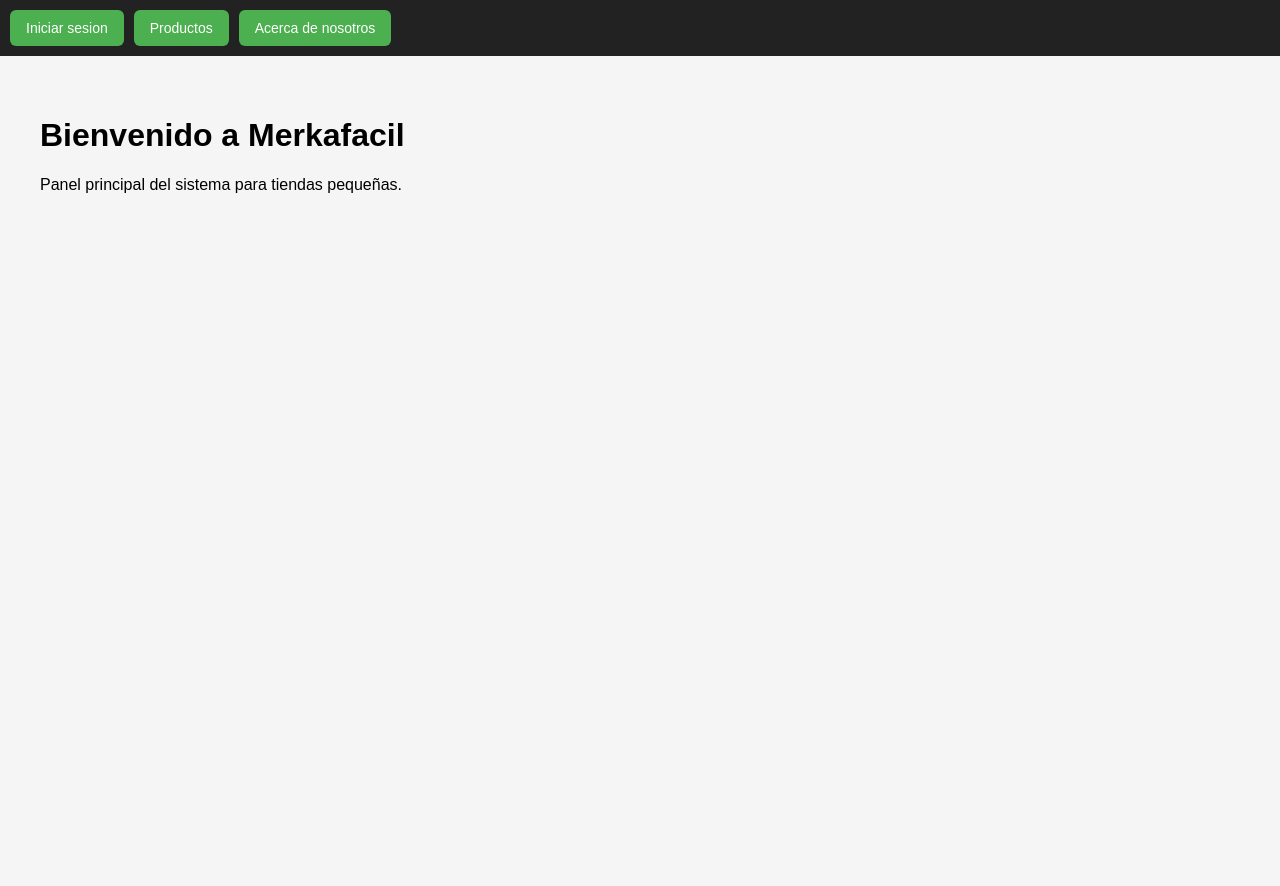
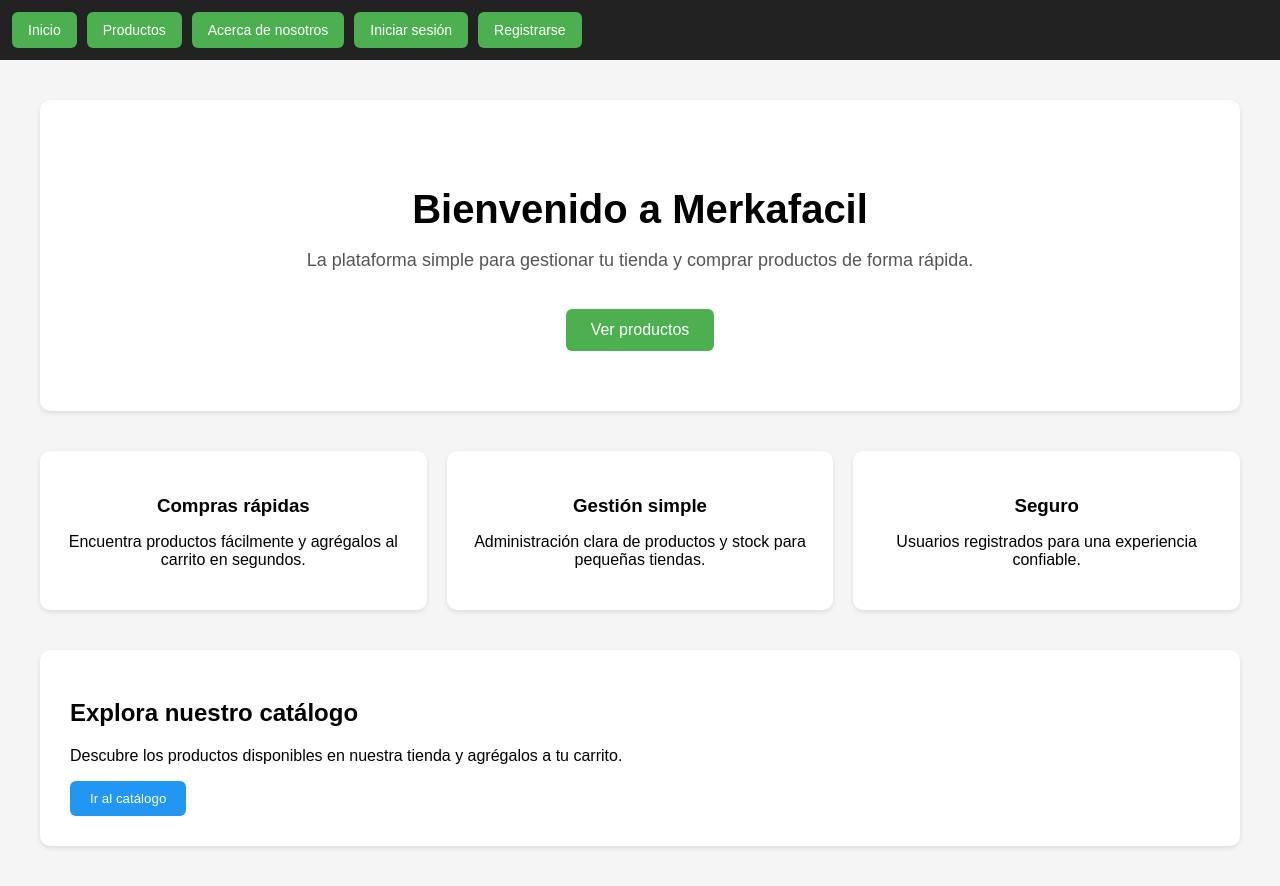
Before and after one commit to m1guel3agle/MerkaFacil, a Django app: page / in a window 1280 px wide. Before the commit the page ends 193 px from the top, so only its background shows below. Run offline with Django 5.2, Linux system fonts and the light colour scheme.

Commit message:
Front end y agrego de base.html
Se mejora la vista de home y se agrega base.html para tener un estandarizado en todas las templates

```diff
--- a/Merkafacil/settings.py
+++ b/Merkafacil/settings.py
@@ -128,3 +128,7 @@ import os
 
 MEDIA_URL = '/media/'
 MEDIA_ROOT = os.path.join(BASE_DIR, 'media')
+
+LOGIN_REDIRECT_URL = '/'
+LOGOUT_REDIRECT_URL = '/'
+LOGIN_URL = '/login/'
--- a/Merkafacil/urls.py
+++ b/Merkafacil/urls.py
@@ -19,12 +19,16 @@ from django.urls import path, include
 from django.conf import settings
 from django.conf.urls.static import static
 from django.urls import path, include
+from django.urls import path, include
+
 
 urlpatterns = [
     path("admin/", admin.site.urls),
     path("", include("core.urls")),
     path("productos/", include("productos.urls")),
     path("carrito/", include("carrito.urls")),
+    path('', include('core.urls')),
+
 ]
 
 if settings.DEBUG:
--- a/carrito/templates/carrito/carrito.html
+++ b/carrito/templates/carrito/carrito.html
@@ -1,4 +1,4 @@
-<h2>🛒 Tu carrito</h2>
+<h2>Tu carrito</h2>
 
 {% if request.session.carrito.items %}
 
--- a/carrito/views.py
+++ b/carrito/views.py
@@ -1,7 +1,7 @@
 from django.shortcuts import redirect, render
 from .carrito import Carrito
 from productos.models import Producto
-
+from django.contrib.auth.decorators import login_required
 
 def agregar_producto(request, producto_id):
 
@@ -12,6 +12,7 @@ def agregar_producto(request, producto_id):
 
     return redirect("productos")
 
+@login_required
 
 def ver_carrito(request):
 
--- /dev/null
+++ b/core/templates/base.html
@@ -0,0 +1,110 @@
+<!DOCTYPE html>
+<html lang="es">
+
+<head>
+
+    <meta charset="UTF-8">
+    <title>Merkafacil</title>
+
+    <meta name="viewport" content="width=device-width, initial-scale=1.0">
+
+    <style>
+
+        body {
+            margin: 0;
+            font-family: Arial, sans-serif;
+            background: #f5f5f5;
+        }
+
+        .navbar {
+            background: #222;
+            padding: 12px;
+            display: flex;
+            gap: 10px;
+            align-items: center;
+        }
+
+        .navbar a {
+            text-decoration: none;
+        }
+
+        .navbar button {
+            padding: 10px 16px;
+            border: none;
+            border-radius: 6px;
+            background: #4CAF50;
+            color: white;
+            font-size: 14px;
+            cursor: pointer;
+        }
+
+        .navbar button:hover {
+            background: #43a047;
+        }
+
+        .navbar .user {
+            color: white;
+            margin-left: auto;
+            margin-right: 10px;
+        }
+
+        .content {
+            padding: 40px;
+        }
+
+    </style>
+
+</head>
+
+<body>
+
+    <div class="navbar">
+
+        <a href="/">
+            <button>Inicio</button>
+        </a>
+
+        <a href="{% url 'catalogo' %}">
+            <button>Productos</button>
+        </a>
+
+        <a href="{% url 'about' %}">
+            <button>Acerca de nosotros</button>
+        </a>
+
+
+        {% if user.is_authenticated %}
+
+            <span class="user">
+                Hola {{ user.username }}
+            </span>
+
+            <a href="{% url 'logout' %}">
+                <button>Cerrar sesión</button>
+            </a>
+
+        {% else %}
+
+            <a href="{% url 'login' %}">
+                <button>Iniciar sesión</button>
+            </a>
+
+            <a href="{% url 'signup' %}">
+                <button>Registrarse</button>
+            </a>
+
+        {% endif %}
+
+    </div>
+
+
+    <div class="content">
+
+        {% block content %}
+        {% endblock %}
+
+    </div>
+
+</body>
+
+</html>
--- a/core/templates/home.html
+++ b/core/templates/home.html
@@ -1,57 +1,136 @@
-<!DOCTYPE html>
-<html lang="es">
-<head>
-    <meta charset="UTF-8">
-    <title>Merkafacil</title>
+{% extends "base.html" %}
+
+{% block content %}
+
 <style>
-        body {
-            margin: 0;
-            font-family: Arial, sans-serif;
-            background: #f5f5f5;
+
+.hero{
+    background: white;
+    padding:60px;
+    border-radius:10px;
+    text-align:center;
+    margin-bottom:40px;
+    box-shadow:0 2px 5px rgba(0,0,0,0.1);
 }
 
-        .navbar {
-            background: #222;
-            padding: 10px;
-            display: flex;
-            gap: 10px;
+.hero h1{
+    font-size:40px;
+    margin-bottom:10px;
 }
 
-        .navbar button {
-            padding: 10px 16px;
-            border: none;
-            border-radius: 6px;
-            background: #4CAF50;
-            color: white;
-            font-size: 14px;
-            cursor: pointer;
+.hero p{
+    font-size:18px;
+    color:#555;
 }
 
-        .navbar button:hover {
-            background: #43a047;
+.hero button{
+    margin-top:20px;
+    padding:12px 25px;
+    border:none;
+    border-radius:6px;
+    background:#4CAF50;
+    color:white;
+    font-size:16px;
+    cursor:pointer;
 }
 
-        .content {
-            padding: 40px;
+.hero button:hover{
+    background:#43a047;
 }
+
+.features{
+    display:grid;
+    grid-template-columns:repeat(auto-fit,minmax(220px,1fr));
+    gap:20px;
+    margin-bottom:40px;
+}
+
+.feature-card{
+    background:white;
+    padding:25px;
+    border-radius:10px;
+    text-align:center;
+    box-shadow:0 2px 5px rgba(0,0,0,0.1);
+}
+
+.feature-card h3{
+    margin-bottom:10px;
+}
+
+.preview{
+    background:white;
+    padding:30px;
+    border-radius:10px;
+    box-shadow:0 2px 5px rgba(0,0,0,0.1);
+}
+
+.preview h2{
+    margin-bottom:20px;
+}
+
+.preview button{
+    padding:10px 20px;
+    border:none;
+    border-radius:6px;
+    background:#2196F3;
+    color:white;
+    cursor:pointer;
+}
+
+.preview button:hover{
+    background:#1976D2;
+}
+
 </style>
-</head>
-<body>
 
-    <div class="navbar">
-        <button>Iniciar sesion</button>
 
-<a href="{% url 'catalogo' %}"><button>Productos</button></a>
+<div class="hero">
 
-<a href="{% url 'about' %}">
-    <button>Acerca de nosotros</button>
+<h1>Bienvenido a Merkafacil</h1>
+
+<p>
+La plataforma simple para gestionar tu tienda y comprar productos de forma rápida.
+</p>
+
+<a href="{% url 'catalogo' %}">
+<button>Ver productos</button>
 </a>
+
 </div>
 
-    <div class="content">
-        <h1>Bienvenido a Merkafacil</h1>
-        <p>Panel principal del sistema para tiendas pequeñas.</p>
+
+<div class="features">
+
+<div class="feature-card">
+<h3>Compras rápidas</h3>
+<p>Encuentra productos fácilmente y agrégalos al carrito en segundos.</p>
 </div>
 
-</body>
-</html>
+<div class="feature-card">
+<h3>Gestión simple</h3>
+<p>Administración clara de productos y stock para pequeñas tiendas.</p>
+</div>
+
+<div class="feature-card">
+<h3>Seguro</h3>
+<p>Usuarios registrados para una experiencia confiable.</p>
+</div>
+
+</div>
+
+
+<div class="preview">
+
+<h2>Explora nuestro catálogo</h2>
+
+<p>
+Descubre los productos disponibles en nuestra tienda y agrégalos a tu carrito.
+</p>
+
+<a href="{% url 'catalogo' %}">
+<button>Ir al catálogo</button>
+</a>
+
+</div>
+
+{% endblock %}
--- a/core/urls.py
+++ b/core/urls.py
@@ -1,7 +1,12 @@
 from django.urls import path
 from . import views
+from .views import login_view, logout_view, signup_view
 
 urlpatterns = [
     path("", views.home, name="home"),
     path("acerca/", views.about, name="about"),
+    path("login/", login_view, name="login"),
+    path("logout/", logout_view, name="logout"),
+    path("signup/", signup_view, name="signup"),
+
 ]
--- a/core/views.py
+++ b/core/views.py
@@ -5,3 +5,50 @@ def home(request):
 
 def about(request):
     return render(request, "about.html")
+
+from django.shortcuts import render, redirect
+from django.contrib.auth import authenticate, login, logout
+from django.contrib.auth.models import User
+
+
+def login_view(request):
+
+    if request.method == "POST":
+        username = request.POST["username"]
+        password = request.POST["password"]
+
+        user = authenticate(request, username=username, password=password)
+
+        if user is not None:
+            login(request, user)
+            return redirect("home")
+        else:
+            return render(request, "login.html", {
+                "error": "Usuario o contraseña incorrectos"
+            })
+
+    return render(request, "login.html")
+
+
+def logout_view(request):
+    logout(request)
+    return redirect("home")
+
+
+def signup_view(request):
+
+    if request.method == "POST":
+
+        username = request.POST["username"]
+        email = request.POST["email"]
+        password = request.POST["password"]
+
+        User.objects.create_user(
+            username=username,
+            email=email,
+            password=password
+        )
+
+        return redirect("login")
+
+    return render(request, "signup.html")
```
Also changed, not shown: core/templates/about.html (+16 -42 lines), core/templates/login.html (added, +14 -0 lines), core/templates/productos.html (+21 -44 lines), core/templates/signup.html (added, +11 -0 lines), core/templates/carrito.html (deleted), media/productos/samuel.jpeg (renamed from media/samuel.jpeg). Lines whose indentation alone changed are shown as unchanged.
